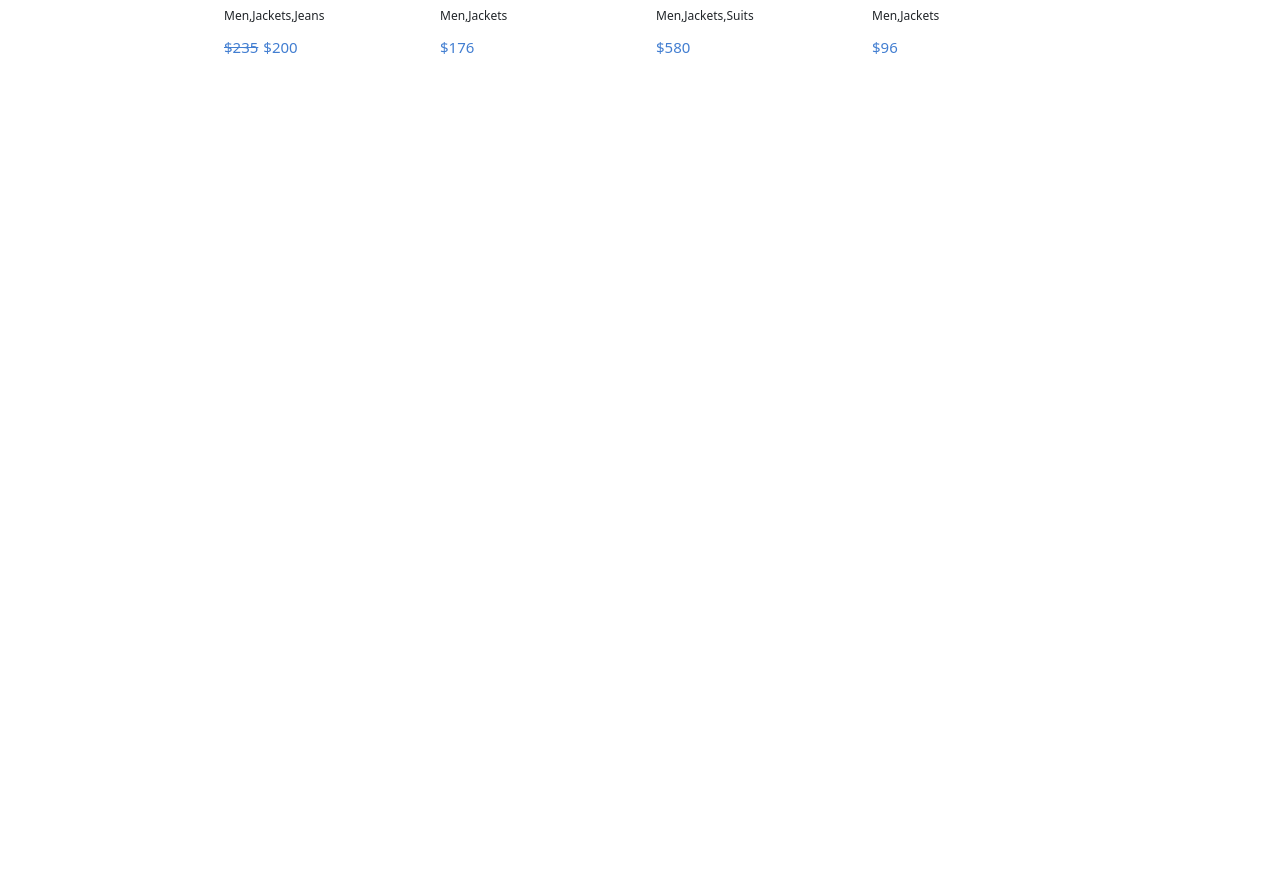
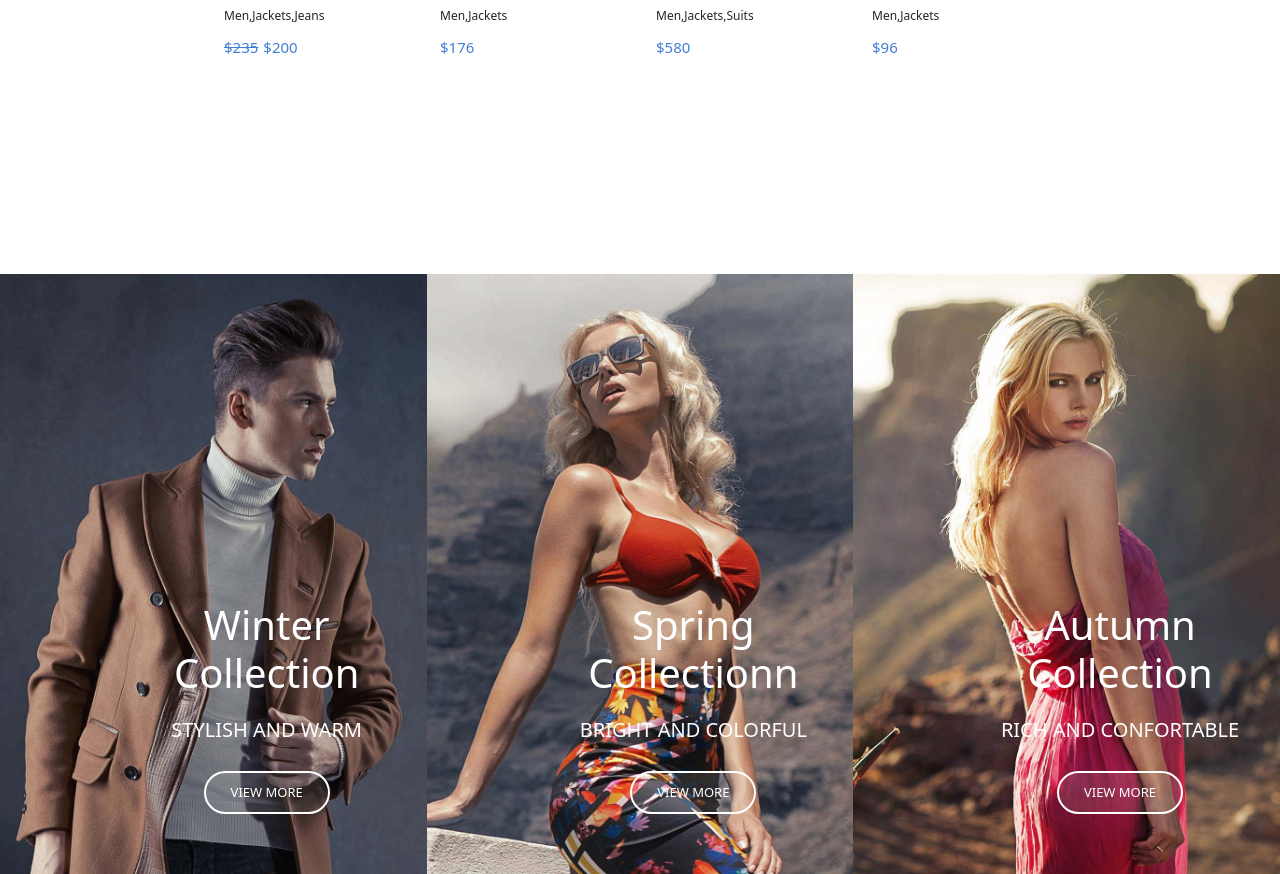
Before and after one commit to Titho93/proj-html-vuejs, a Vue app: page / in a window 1280 px wide. Shown: the part 1420-2294 px from the top of the page. Before the commit the page ends 1544 px from the top, so only its background shows below. Built offline with nearby package versions, Linux system fonts and the light colour scheme.

Commit message:
[add]collections

```diff
--- a/src/components/Main.vue
+++ b/src/components/Main.vue
@@ -1,11 +1,13 @@
 <script>
 
 import Products from './partials/Products.vue'
+import Collections from './partials/Collections.vue'
 
 export default {
   name: 'Main',
   components: {
-    Products
+    Products,
+    Collections
   }
 
 }
@@ -14,6 +16,7 @@ export default {
 <template>
 
   <Products />
+  <Collections />
 
 </template>
 
--- /dev/null
+++ b/src/components/partials/Collections.vue
@@ -0,0 +1,87 @@
+<script>
+
+export default {
+  name: 'Collections',
+
+
+}
+</script>
+
+<template>
+
+    <div class="collection">
+        <div class="square">
+            <div class="image">
+                <img src="../../assets/winter_collection_bg.jpg" alt="">
+            </div>
+            <div class="bios">
+                <h2>Winter Collection</h2>
+                <p>STYLISH AND WARM</p>
+                <button>VIEW MORE</button>
+            </div>
+        </div>
+        <div class="square">
+            <div class="image">
+                <img src="../../assets/spring_collection_bg.jpg" alt="">
+            </div>
+            <div class="bios">
+                <h2>Spring Collectionn</h2>
+                <p>BRIGHT AND COLORFUL</p>
+                <button>VIEW MORE</button>
+            </div>
+        </div>
+        <div class="square">
+            <div class="image">
+                <img src="../../assets/autumn_collection_bg.jpg" alt="">
+            </div>
+            <div class="bios">
+                <h2>Autumn Collection</h2>
+                <p>RICH AND CONFORTABLE</p>
+                <button>VIEW MORE</button>
+            </div>
+        </div>
+    </div>
+
+
+
+</template>
+
+<style lang="scss">
+
+.collection {
+    padding-top: 150px;
+    display: flex;
+    width: 100vw;
+    .square {
+        color: white;
+        width: 100%;
+        height: 600px;
+        position: relative;
+        .image {
+            width: 100%;
+            height: 100%;
+            img {
+                width: 100%;
+                height: 100%;
+                object-fit: cover;
+                object-position: top;
+            }
+        }
+        .bios {
+            position: absolute;
+            bottom: 10%;
+            left: 25%;
+            text-align: center;
+            p {
+                padding: 10px 0;
+                font-size: 20px;
+            }
+            button {
+                padding: 10px 25px;
+                font-size: 13px;
+            }
+        }
+    }
+}
+
+</style>
--- a/src/scss/Main.scss
+++ b/src/scss/Main.scss
@@ -2,6 +2,12 @@
 @use './partials/Font.scss' as *;
 
 @import 'bootstrap/scss/bootstrap';
+
+* {
+  margin: 0;
+  padding: 0;
+  box-sizing: border-box;
+}
 
 h1 {
   font-size: 100px;
```
